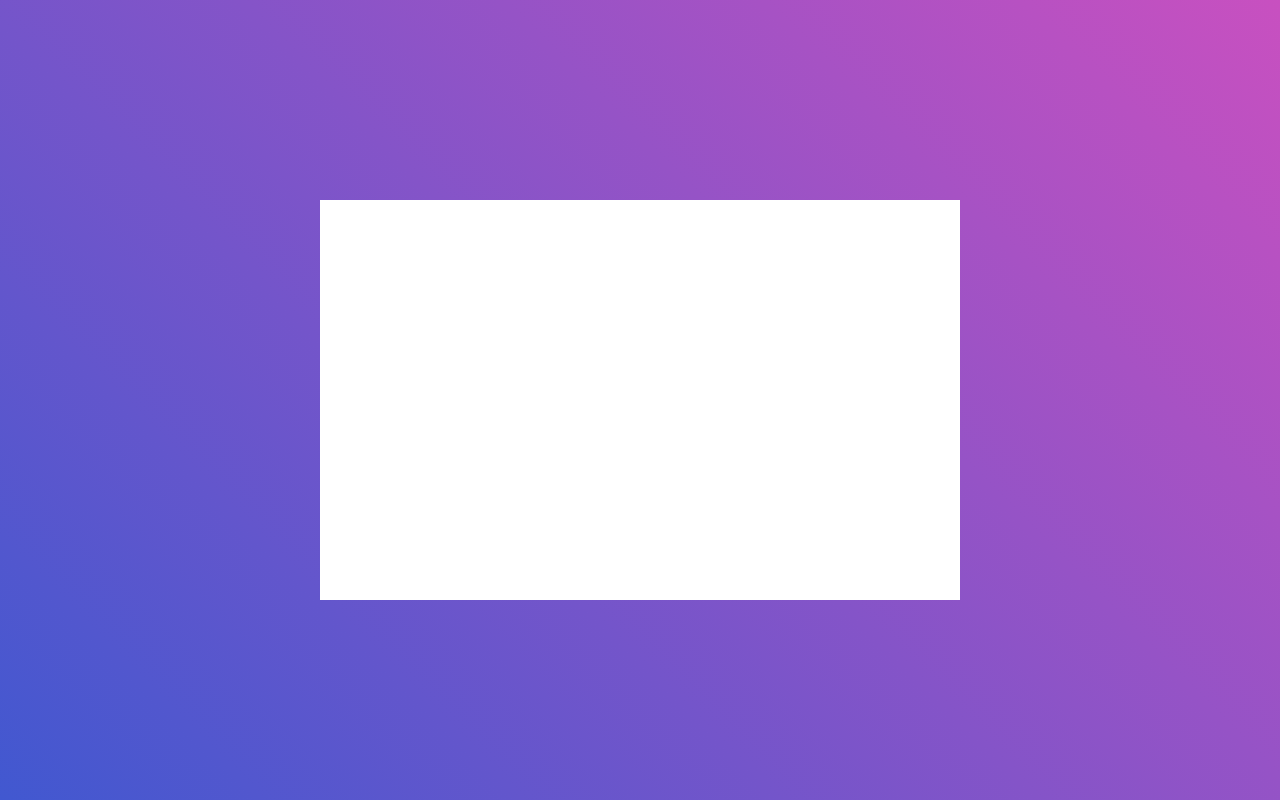
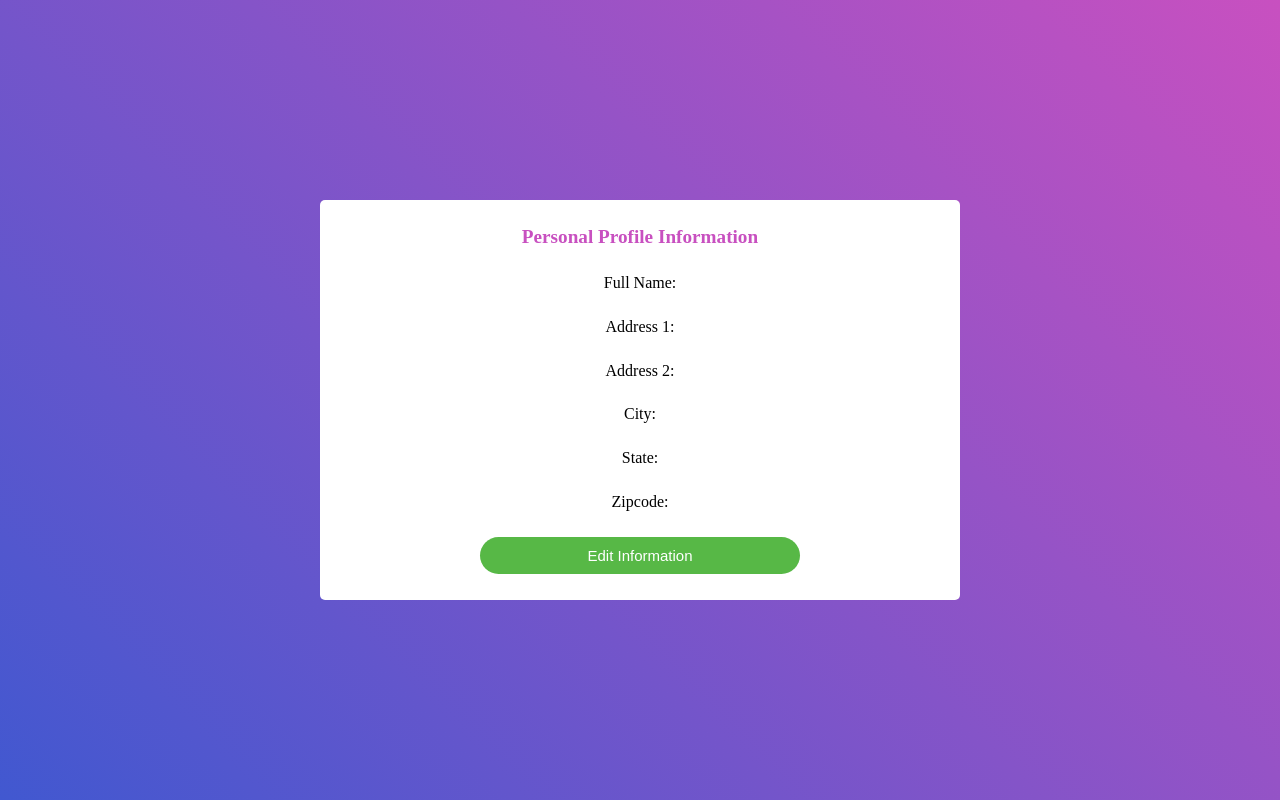
Before and after one commit to cod1r/COSC4353Project, a website: page public/profile.html in a window 1280 px wide. Drawn offline with Linux system fonts and the light colour scheme.

Commit message:
changed profile.html to be a little more accurate in terms of functionality. User can see what info they have now, and can change with a separate interface

```diff
--- a/public/profile.html
+++ b/public/profile.html
@@ -27,15 +27,14 @@
 				justify-content: center;
 				align-items: center;
 				flex-direction: column;
-				width: 40%;
+				width: 50%;
 				padding: 10px;
 				margin: 0;
 				min-width: 500px;
-				min-height: fit-content;
-				transform: translateX(50%) translateY(50%);
+				transform: translateX(50%) translateY(25%);
 			}
 
-			.profileForm {
+			.form {
 				width: 100%;
 				display: flex;
 				align-items: center;
@@ -101,16 +100,53 @@
 			}
 
 			.containerProfile {
+				border-radius: 5px;
 				width: 50%;
 				height: 50%;
 				display: flex;
 				min-width: 500px;
 				transform: translateX(50%) translateY(50%);
 				background-color: white;
+				flex-direction: column;
+				justify-content: space-evenly;
+				align-items: center;
+			}
+
+			.userInfoContainer {
+				display: flex;
+				width: 100%;
+				justify-content: center;
 			}
 		</style>
-		<div class="containerProfile">
-
+		<div title="User Profile" class="containerProfile">
+			<header>
+				<b>Personal Profile Information</b>
+			</header>
+			<div class="userInfoContainer">
+				<div>Full Name:</div>
+				<div id="FullName"></div>
+			</div>
+			<div class="userInfoContainer">
+				<div>Address 1:</div>
+				<div id="Address1"></div>
+			</div>
+			<div class="userInfoContainer">
+				<div>Address 2:</div>
+				<div id="Address2"></div>
+			</div>
+			<div class="userInfoContainer">
+				<div>City:</div>
+				<div id="City"></div>
+			</div>
+			<div class="userInfoContainer">
+				<div>State:</div>
+				<div id="State"></div>
+			</div>
+			<div class="userInfoContainer">
+				<div>Zipcode:</div>
+				<div id="Zipcode"></div>
+			</div>
+			<button onclick="switchContainer()">Edit Information</button>
 		</div>
 		<div class="containerForm">
 			<!--
@@ -121,9 +157,9 @@
 			- State (Drop Down, selection required) DB will store 2 character state code
 			- Zipcode (9 characters, at least 5 character code required)
 			-->
-			<form class="profileForm" action="/profileSubmit" method="POST">
+			<form class="form" action="/profileSubmit" method="POST">
 				<header>
-					<b>Personal Profile Information</b>
+					<b>Change your Personal Profile</b>
 				</header>
 				<label for="name" >
 					<div>Full Name</div>
@@ -203,6 +239,22 @@
 				</label>
 				<button type="submit">SUBMIT</button>
 			</form>
+			<button onclick="switchContainer()">Cancel</button>
 		</div>
 	</body>
+	<script>
+		function switchContainer(e) {
+			let containerForm = document.querySelector('.containerForm');
+			let containerProfile = document.querySelector('.containerProfile');
+
+			if (containerForm.style.display === 'flex') {
+				containerForm.style.display = 'none';
+				containerProfile.style.display = 'flex';
+			}
+			else {
+				containerForm.style.display = 'flex';
+				containerProfile.style.display = 'none';
+			}
+		}
+	</script>
 </html>
```
Also changed, not shown: profile.js (line endings or trailing spaces).
